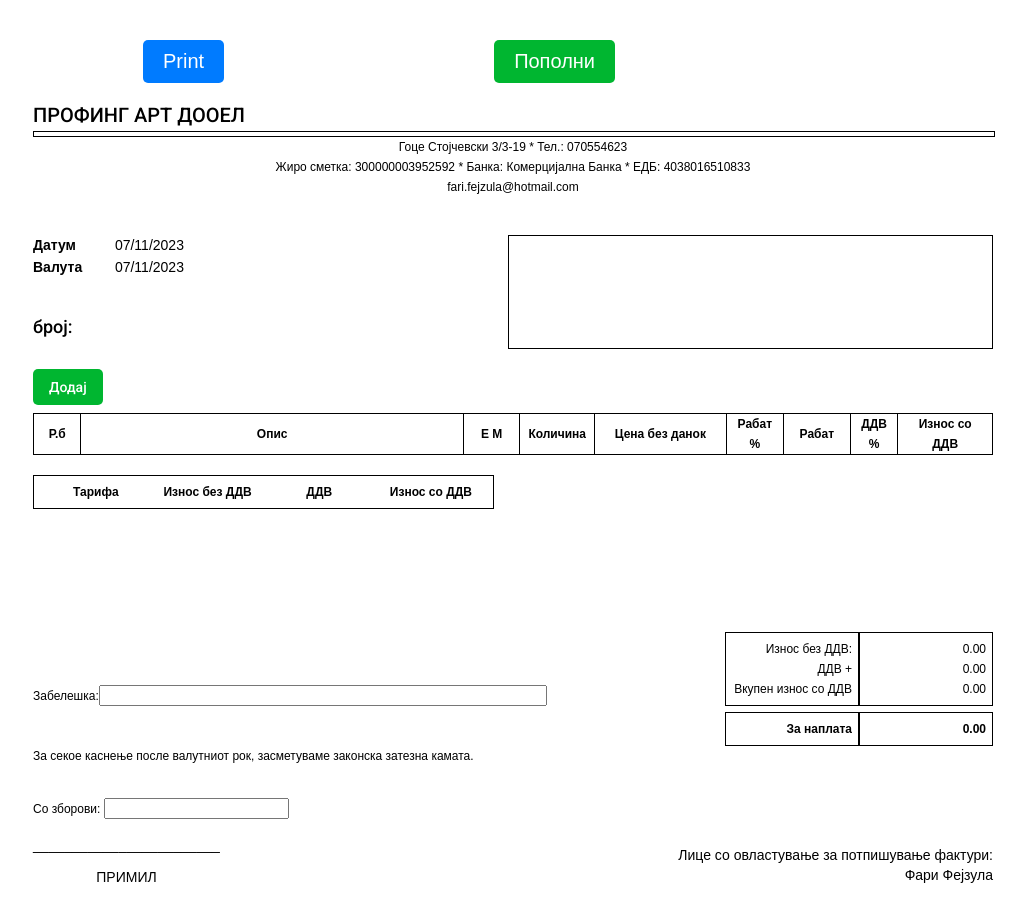
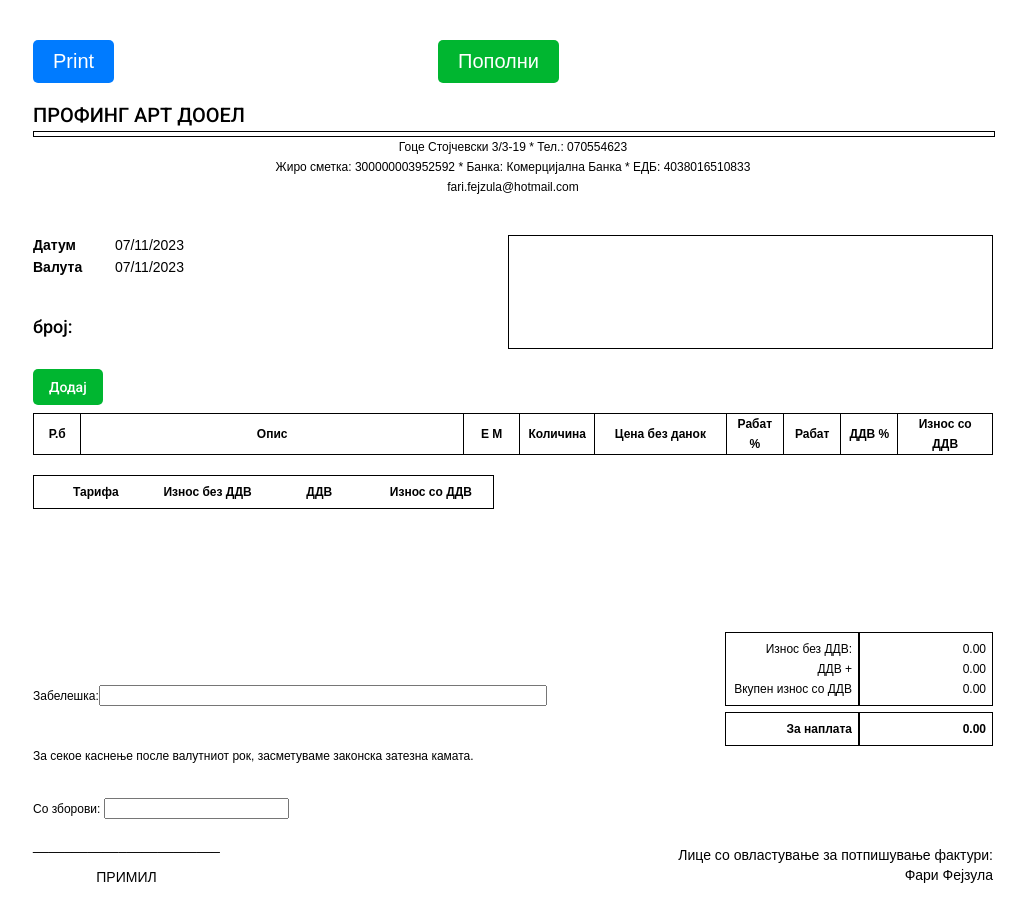
Before and after one commit to florent-fejzula/invoice-profing, an Angular app: page / in a window 1280 px wide. Shown: the whole page, without its empty margins (127-1153 px from the left). Built offline with nearby package versions, Linux system fonts and the light colour scheme.

Commit message:
refactoring css

```diff
--- a/src/app/app.component.html
+++ b/src/app/app.component.html
@@ -1,7 +1,8 @@
-<div class="buttons">
-  <button class="print" (click)="printThisPage()">Print</button>
-  <button class="edit" (click)="openEditModal()">Пополни</button>
-</div>
+  <div class="buttons">
+    <button class="button print" (click)="printThisPage()">Print</button>
+    <button class="button edit" (click)="openEditModal()">Пополни</button>
+    <button class="invisible"></button>
+  </div>
 
 <div class="invoice">
   <div class="elementA">
--- a/src/app/app.component.scss
+++ b/src/app/app.component.scss
@@ -1,15 +1,16 @@
 .buttons {
   display: flex;
-
-  .print {
+  justify-content: space-between;
+  margin: auto;
+  max-width: 960px;
   margin-top: 40px;
   margin-bottom: 16px;
-    margin-left: 270px;
+
+  .button {
     display: flex;
     align-items: center;
     justify-content: center;
     padding: 10px 20px;
-    background-color: #007bff;
     color: #fff;
     font-size: 20px;
     border: none;
@@ -18,29 +19,30 @@
     transition: background-color 0.3s ease;
   }
 
+  .print {
+    background-color: #007bff;
+  }
+
   .print:hover {
     background-color: #0056b3;
   }
 
   .edit {
-    margin-top: 40px;
-    margin-bottom: 16px;
-    margin-left: 270px;
-    display: flex;
-    align-items: center;
-    justify-content: center;
-    padding: 10px 20px;
     background-color: #00b630;
-    color: #fff;
-    font-size: 20px;
-    border: none;
-    border-radius: 5px;
-    cursor: pointer;
-    transition: background-color 0.3s ease;
   }
 
   .edit:hover {
     background-color: #008f07;
+  }
+
+  .invisible {
+    visibility: hidden;
+    width: 110px;
+    height: 0;
+    padding: 0;
+    margin: 0;
+    border: none;
+    outline: none;
   }
 }
 
@@ -155,82 +157,70 @@
         border-collapse: collapse;
         margin-bottom: 20px;
 
-        thead {
+        thead,
+        tbody {
           font-size: 12px;
         }
 
-        tbody {
-          font-size: 12px;
-        }
-      }
-
-      .invoice-table th,
-      .invoice-table td {
+        th,
+        td {
           border: 1px solid #000;
           padding: 0px 8px;
           width: 100%;
         }
 
-      .invoice-table td {
+        td {
           vertical-align: top;
         }
 
-      .invoice-table th:first-child,
-      .invoice-table td:first-child {
+        th:first-child,
+        td:first-child {
           width: 5%;
         }
 
-      .invoice-table th:nth-child(2),
-      .invoice-table td:nth-child(2) {
+        th:nth-child(2),
+        td:nth-child(2) {
           max-width: 41%;
         }
 
-      .invoice-table th:nth-child(3),
-      .invoice-table td:nth-child(3) {
+        th:nth-child(3),
+        td:nth-child(3),
+        th:nth-child(4),
+        td:nth-child(4) {
           max-width: 6%;
         }
 
-      .invoice-table th:nth-child(4),
-      .invoice-table td:nth-child(4) {
+        td:nth-child(4),
+        td:nth-child(5),
+        td:nth-child(7),
+        td:nth-child(9) {
+          text-align: right;
+        }
+
+        td:nth-child(3),
+        td:nth-child(6),
+        td:nth-child(8) {
+          text-align: center;
+        }
+
+        th:nth-child(5),
+        td:nth-child(5) {
+          max-width: 14%;
+        }
+
+        th:nth-child(6),
+        td:nth-child(6),
+        th:nth-child(7),
+        td:nth-child(7),
+        th:nth-child(8),
+        td:nth-child(8) {
           max-width: 6%;
         }
 
-      .invoice-table td:nth-child(4),
-      .invoice-table td:nth-child(5),
-      .invoice-table td:nth-child(7),
-      .invoice-table td:nth-child(9) {
-        text-align: right;
-      }
-
-      .invoice-table td:nth-child(3),
-      .invoice-table td:nth-child(6),
-      .invoice-table td:nth-child(8) {
-        text-align: center;
-      }
-
-      .invoice-table th:nth-child(5),
-      .invoice-table td:nth-child(5) {
+        th:nth-child(9),
+        td:nth-child(9) {
           max-width: 14%;
         }
-
-      .invoice-table th:nth-child(6),
-      .invoice-table td:nth-child(6) {
-        max-width: 6%;
-      }
-
-      .invoice-table th:nth-child(7),
-      .invoice-table td:nth-child(7) {
-        max-width: 7%;
-      }
-
-      .invoice-table th:nth-child(8),
-      .invoice-table td:nth-child(8) {
-        max-width: 5%;
-      }
-
-      .invoice-table th:nth-child(9),
-      .invoice-table td:nth-child(9) {
-        max-width: 14%;
       }
 
       .invoice-total {
@@ -328,26 +318,16 @@ input.mat-input-element {
 }
 
 @media print {
-  .buttons {
+  .buttons,
+  .addButton,
+  .deleteEntry,
+  .zabeleshkaHide,
+  .soZboroviInput,
+  .slobodenOpisInput {
     display: none;
   }
 
-  .addButton {
-    display: none;
-  }
-
-  .deleteEntry {
-    display: none;
-  }
-
-  .zabeleshkaHide {
-    display: none;
-  }
-
-  .soZboroviInput {
-    border: none;
-  }
-
+  .soZboroviInput,
   .slobodenOpisInput {
     border: none;
   }
```
Lines whose indentation alone changed are shown as unchanged.
